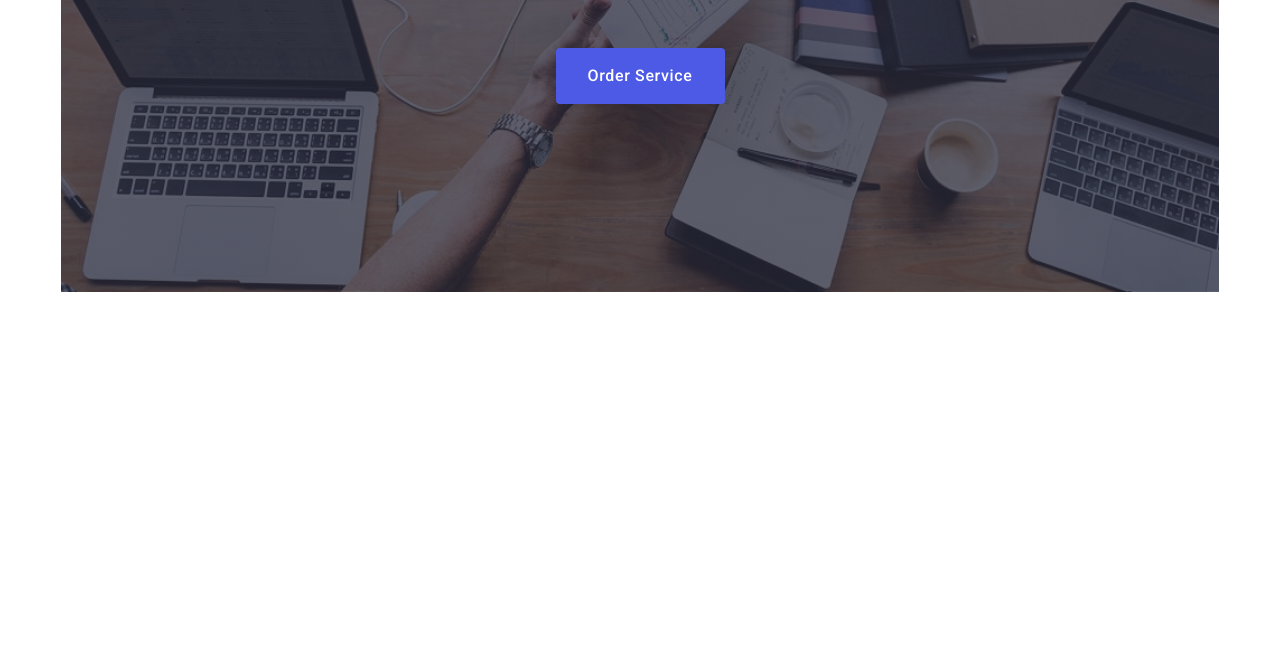
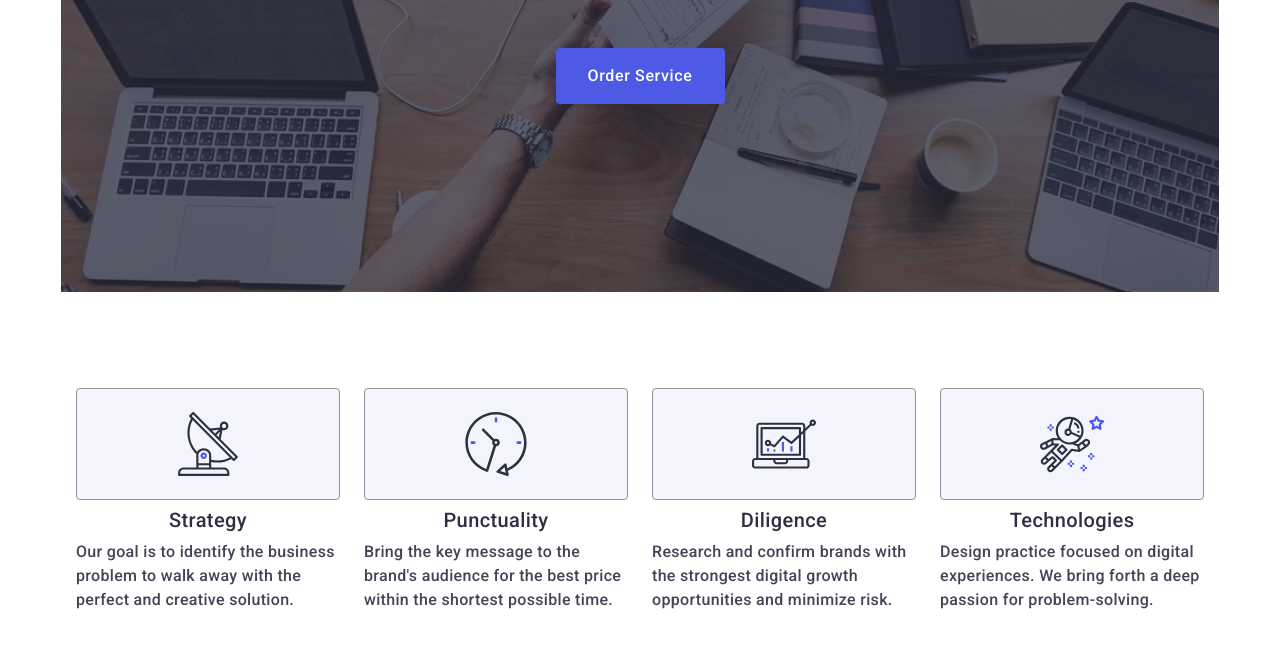
Before and after one commit to TonyaShelyakova41/goit-markup-hw-06, a plain HTML site: page index.html in a window 1280 px wide. Shown: the part 453-1100 px from the top of the page. Before the commit the page ends 800 px from the top, so only its background shows below. Drawn offline with nearby package versions, Linux system fonts and the light colour scheme.

Commit message:
featuresdone

```diff
--- a/css/styles.css
+++ b/css/styles.css
@@ -717,6 +717,12 @@ color: #fff;
 .container .container-features {
   display: flex;
 }
+
+  .container-features {
+  padding-top: 96px;
+  padding-bottom: 96px;
+}
+
 .visually-hidden {
   position: absolute;
   width: 1px;
@@ -763,3 +769,50 @@ line-height: 1.5;
 letter-spacing: 0.02em;
 color: #434455;
 }
+
+
+@media screen and (min-width: 768px) {
+
+.features-list {
+  gap: 24px;
+}
+
+  .features-list-item {
+    width: calc((100% - 24px) / 2);
+  }
+}
+
+@media screen and (min-width: 1158px) {
+
+.features-list {
+  align-items: center;
+}
+
+.features-icon-wrapper {
+  border: 1px solid #8e8f99;
+  border-radius: 4px;
+  margin-bottom: 8px;
+  width: 264px;
+  height: 112px;
+  background-color: #f4f4fd;
+  justify-content: center;
+  align-items: center;
+  display: flex;
+}
+
+.features-list-item {
+  flex-basis: calc((100% - 72px) / 4);
+}
+
+.subtitle-features {
+  font-weight: 500;
+  font-size: 20px;
+  line-height: 1.2;
+  margin-bottom: 8px;
+}
+
+.features-description {
+  fpont-weight: 400;
+  font-size: 16px;
+
+}
--- a/index.html
+++ b/index.html
@@ -142,7 +142,7 @@
           <button class="solutions-button" type="button">Order Service</button>
         </div>
       </section>
-      <section class="features hidden">
+      <section class="features">
         <div class="container container-features">
           <h2 class="visually-hidden">features></h2>
           <ul class="features-list">
```
